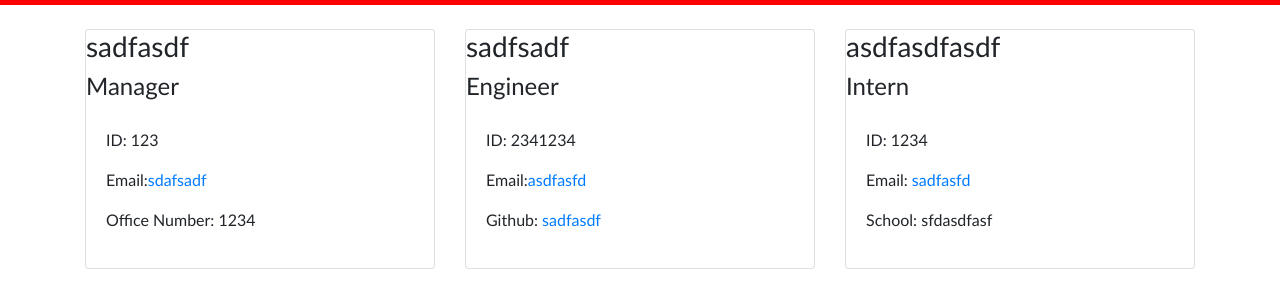
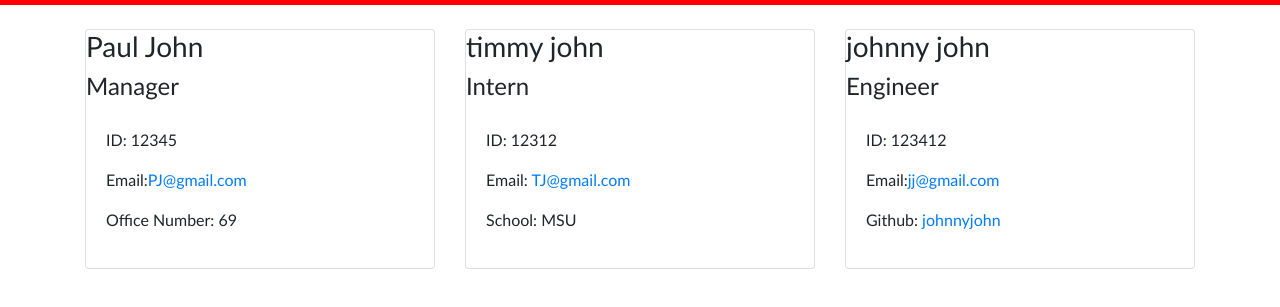
Before and after one commit to JoelHauser/team-profile-generator, a website: page dist/index.html in a window 1280 px wide. Shown: the part 71-378 px from the top of the page. Drawn offline with nearby package versions, Linux system fonts and the light colour scheme.

```diff
--- a/dist/index.html
+++ b/dist/index.html
@@ -24,13 +24,13 @@
     <div class="col-4 mt-4">
         <div class="card h-100">
             <div>
-                <h3>sadfasdf</h3>
+                <h3>Paul John</h3>
                 <h4>Manager</h4>
             </div>
             <div class="card-body">
-                <p class="id">ID: 123</p>
-                <p class="email">Email:<a href="mailto:sdafsadf">sdafsadf</a></p>
-                <p class="office">Office Number: 1234</p>
+                <p class="id">ID: 12345</p>
+                <p class="email">Email:<a href="mailto:PJ@gmail.com">PJ@gmail.com</a></p>
+                <p class="office">Office Number: 69</p>
             </div>
         </div>
     </div>
@@ -38,13 +38,13 @@
     <div class="col-4 mt-4">
     <div class="card h-100">
         <div>
-                <h3>sadfsadf</h3>
-                <h4>Engineer</h4>
+            <h3>timmy john</h3>
+            <h4>Intern</h4>
         </div>
         <div class="card-body">
-                <p class="id">ID: 2341234</p>
-                <p class="email">Email:<a href="mailto:asdfasfd">asdfasfd</a></p>
-                <p class="github">Github: <a href="https://github.com/sadfasdf">sadfasdf</a></p>
+            <p class="id">ID: 12312</p>
+            <p class="email">Email: <a href="mailto:TJ@gmail.com">TJ@gmail.com</a></p>
+            <p class="school">School: MSU </p>
         </div>
     </div>
 </div>
@@ -52,13 +52,13 @@
     <div class="col-4 mt-4">
         <div class="card h-100">
             <div>
-            <h3>asdfasdfasdf</h3>
-            <h4>Intern</h4>
+                <h3>johnny john</h3>
+                <h4>Engineer</h4>
             </div>
             <div class="card-body">
-            <p class="id">ID: 1234</p>
-            <p class="email">Email: <a href="mailto:sadfasfd">sadfasfd</a></p>
-            <p class="school">School: sfdasdfasf</p>
+                <p class="id">ID: 123412</p>
+                <p class="email">Email:<a href="mailto:jj@gmail.com">jj@gmail.com</a></p>
+                <p class="github">Github: <a href="https://github.com/johnnyjohn">johnnyjohn</a></p>
             </div>
         </div>
     </div>
```
Also changed, not shown: 1 other file. Lines whose indentation alone changed are shown as unchanged.
